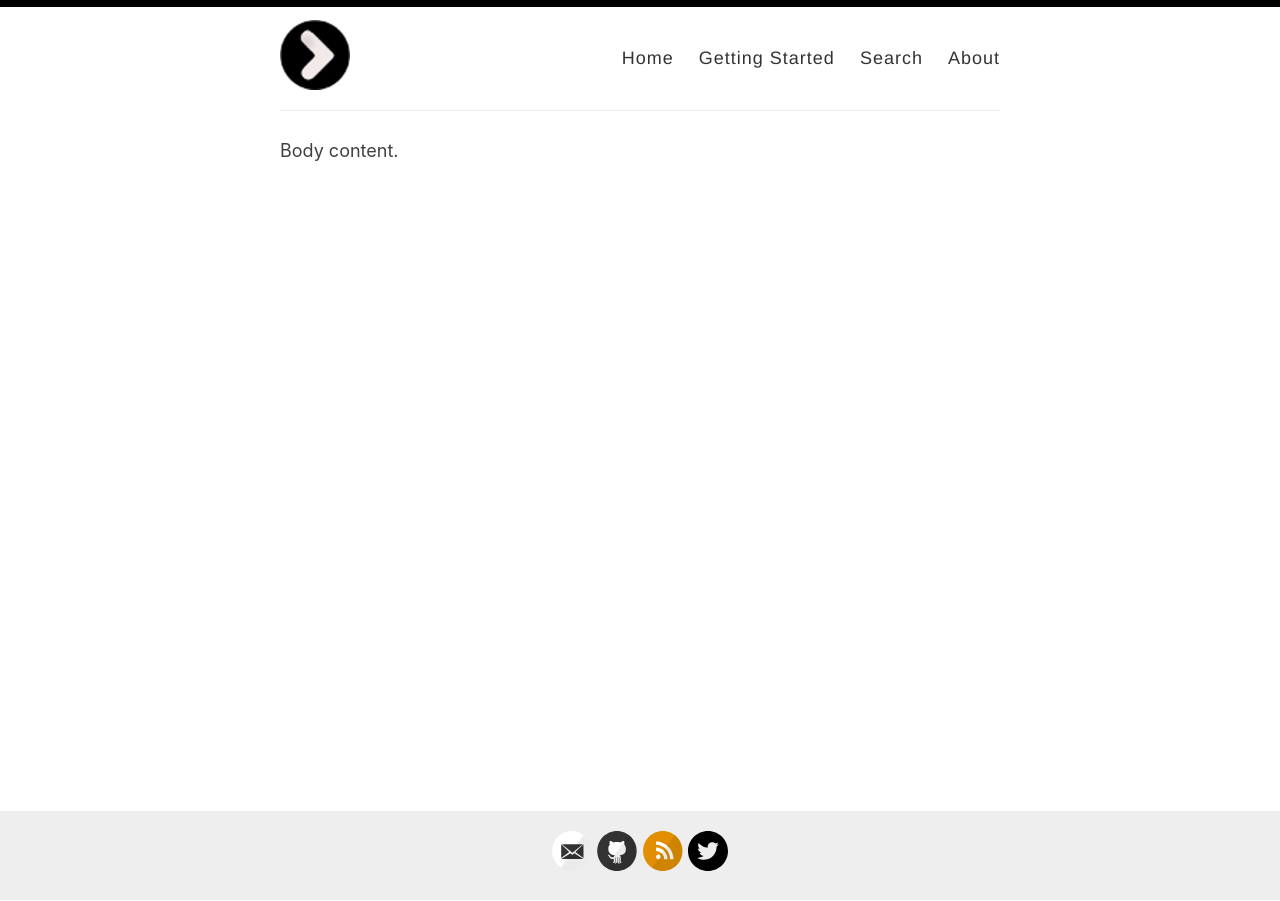
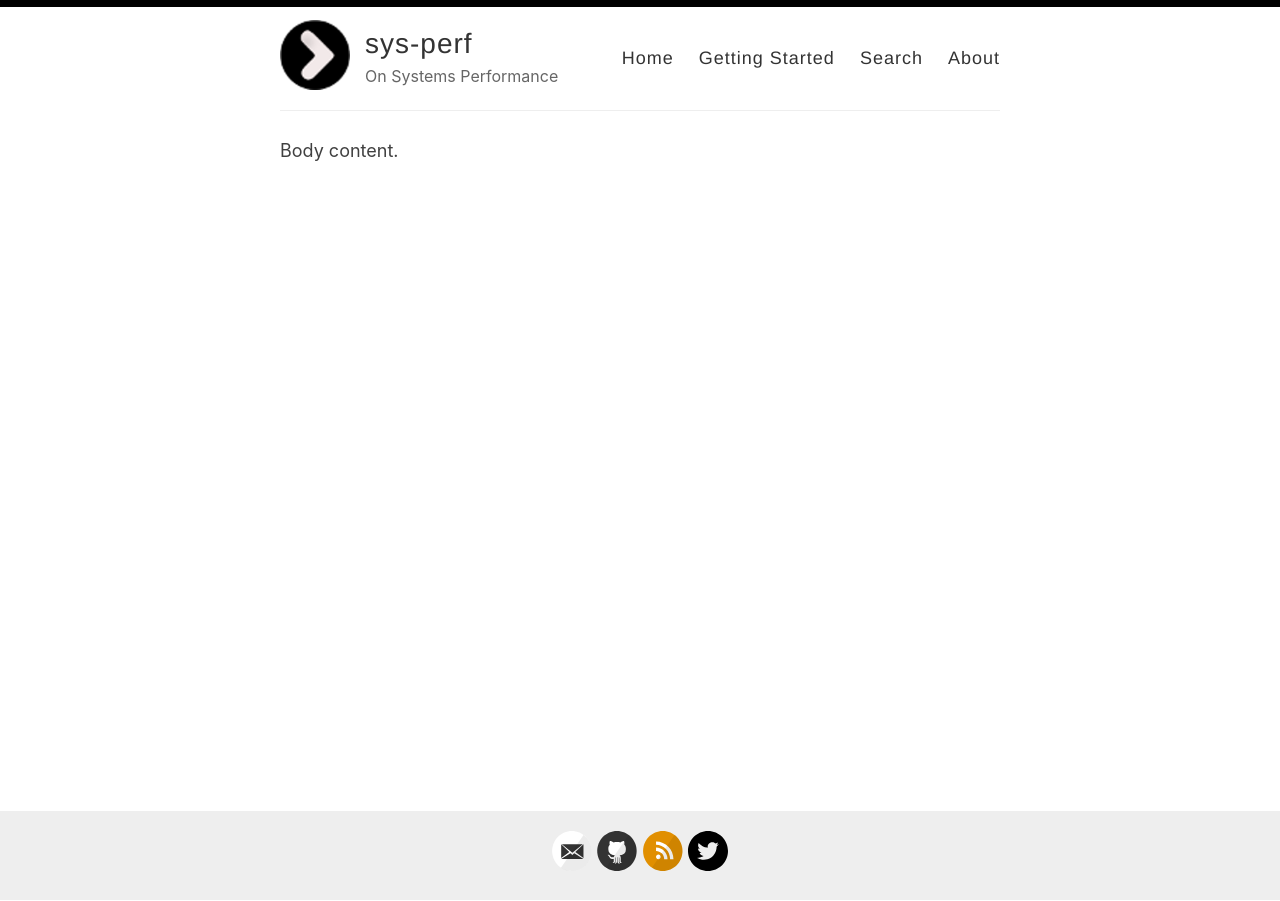
Before and after one commit to chamibuddhika/chamibuddhika.github.io, a Jekyll site: the page built from index.md, in a window 1280 px wide. Built offline with Jekyll 4.4.1, drawn with Linux system fonts in a browser that asks for light colours; the list of posts is cut into pages by our own code.

Commit message:
_config.yml

```diff
--- a/_config.yml
+++ b/_config.yml
@@ -3,13 +3,13 @@
 #
 
 # Name of your site (displayed in the header)
-name:
+name: sys-perf
 
 # Name of the author
 author: Buddhika Chamith
 
 # Short bio or description (displayed in the header)
-description:
+description: On Systems Performance
 
 # URL of your avatar or profile pic (you could use your GitHub profile pic)
 avatar: /images/logo.png
```
